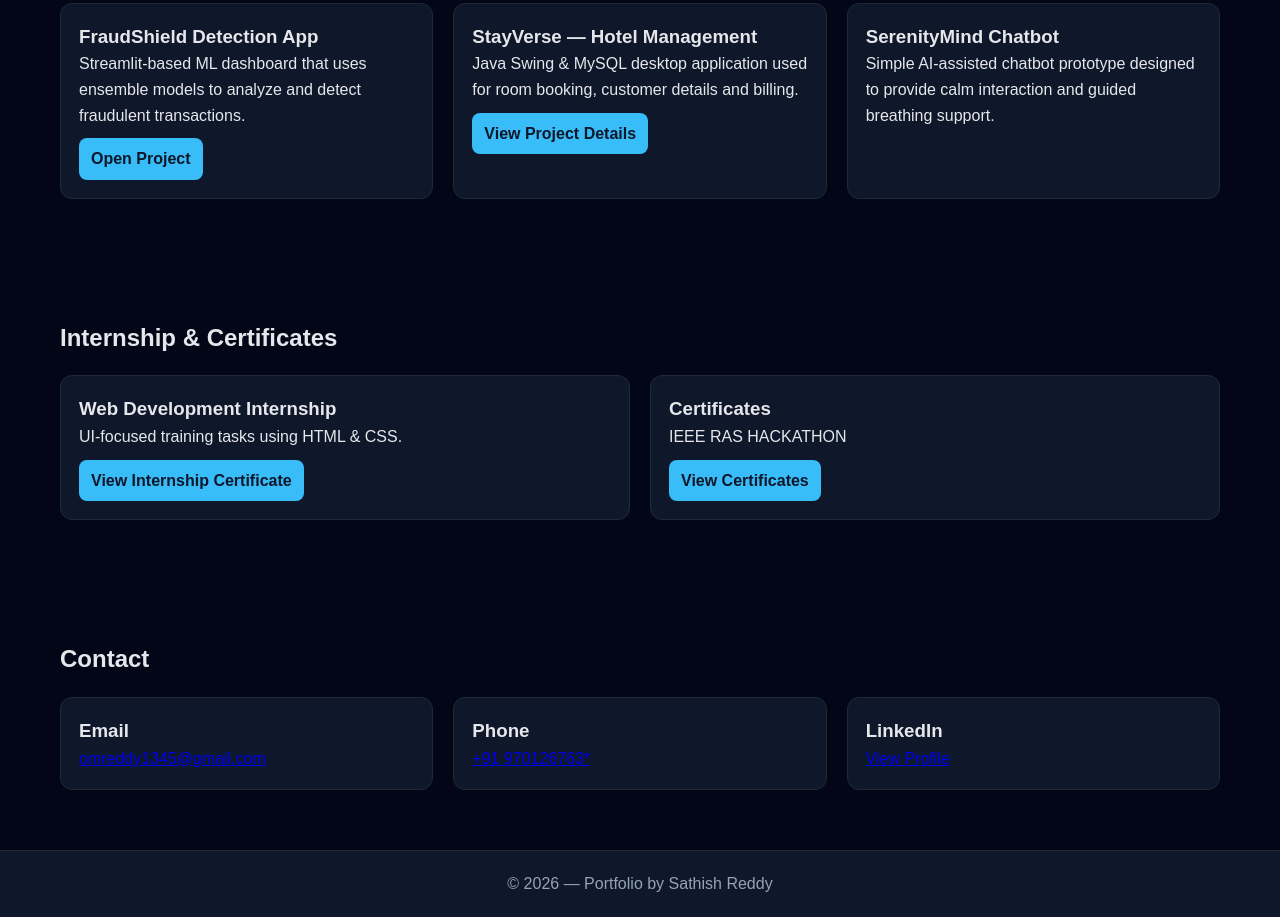
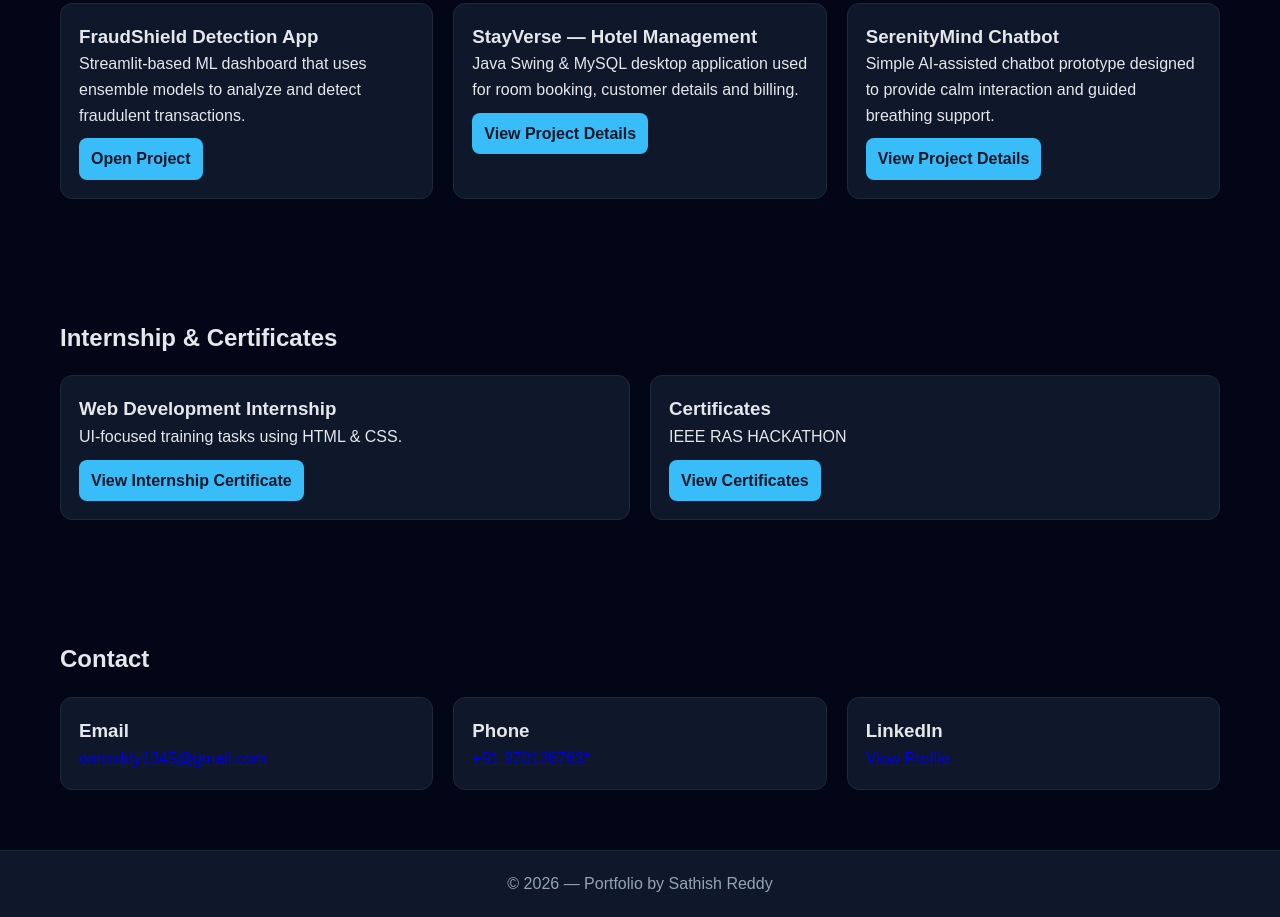
Before and after one commit to sathishreddy1345/portfolio, a plain HTML site: page index.html in a window 1280 px wide. Shown: the part 1423-2340 px from the top of the page. Drawn offline with Linux system fonts and the light colour scheme.

Commit message:
just button

```diff
--- a/index.html
+++ b/index.html
@@ -146,6 +146,9 @@
           Simple AI-assisted chatbot prototype designed to provide
           calm interaction and guided breathing support.
         </p>
+        <a href="stayverse.html" class="link-btn" target="_blank">
+    View Project Details
+  </a>
       </div>
 
     </div>
```
